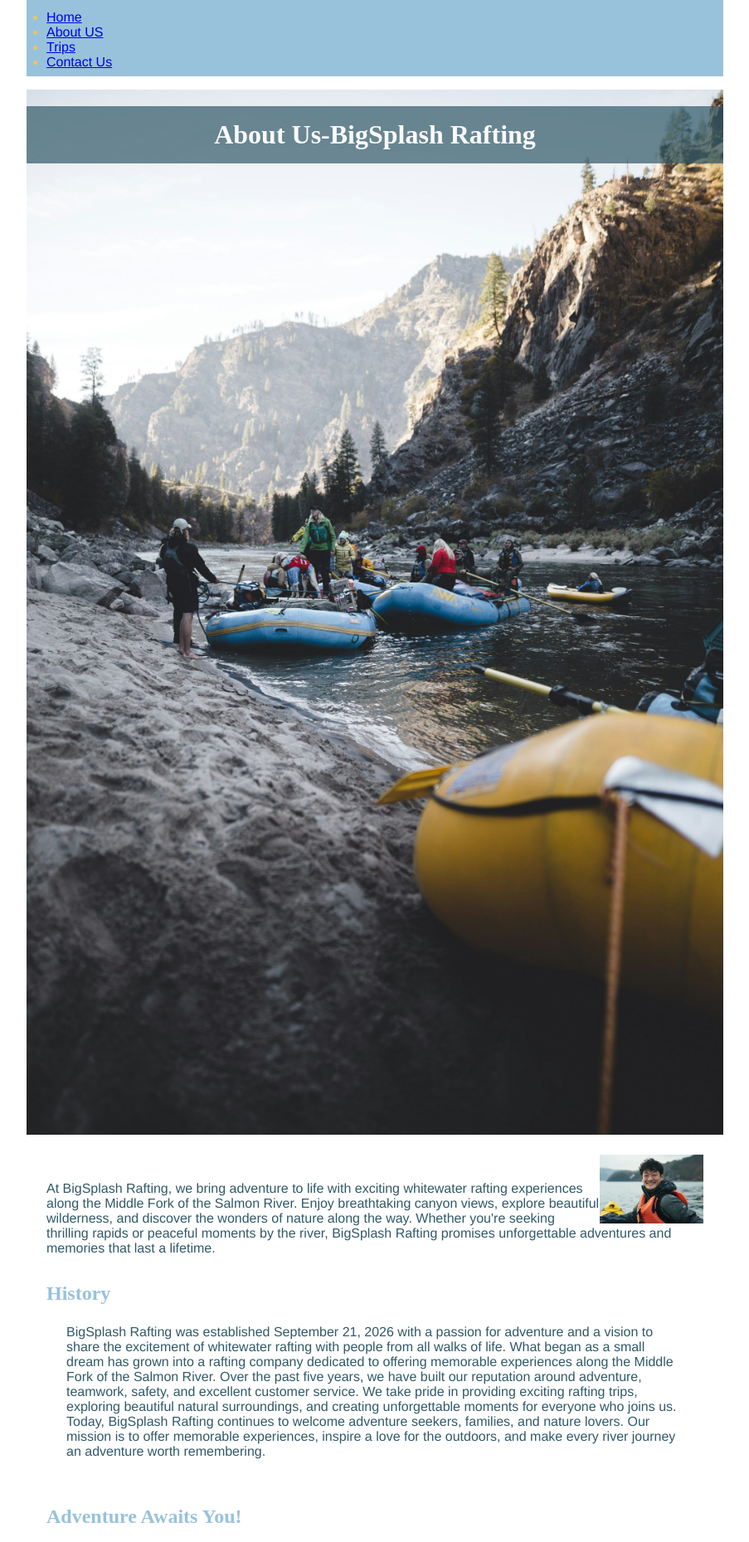
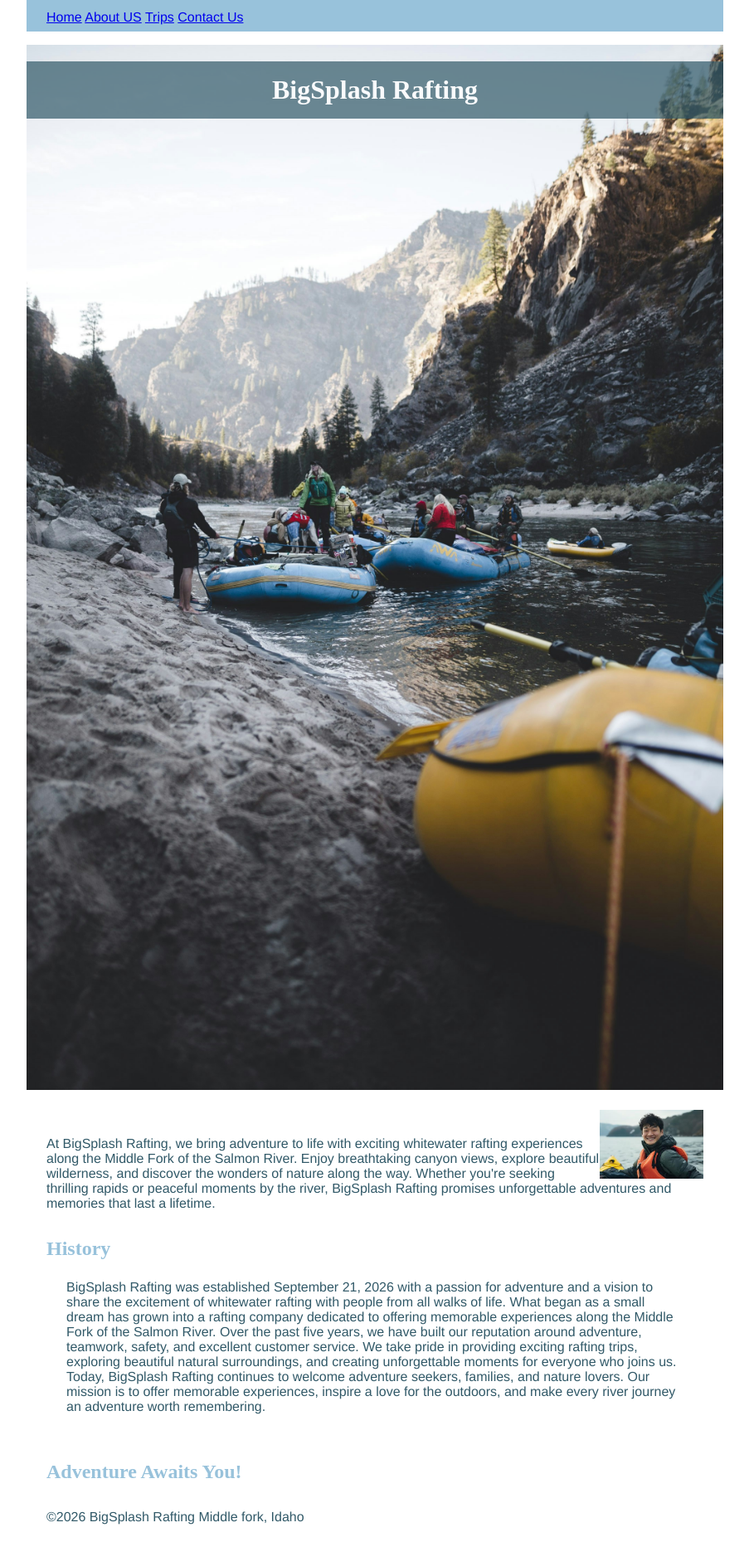
Before and after one commit to segbenudan/wdd130, a plain HTML site: page wwr/about.html in a window 1280 px wide. Shown: the part 140-1999 px from the top of the page at 83% size, without its empty margins (188-1091 px from the left). Drawn offline with Linux system fonts and the light colour scheme.

Commit message:
auditing

```diff
--- a/wwr/about.html
+++ b/wwr/about.html
@@ -4,7 +4,7 @@
 <head>
     <meta charset="UTF-8">
     <meta name="viewport" content="width=device-width", initial-scale="1.0">
-    <meta name="description" content="This Rafting Site website about is for a company that offers rafting adventures. I'm will build webpages that introduce the company, describe its services, and encourage visitors to book a rafting trip.">
+    <meta name="description" content="This Rafting Site is about a company that offers rafting adventures, describe its services, and encourage visitors to book a rafting trip.">
     <meta name="author"  content="Daniel Samegbe">
 
 <title>About Us-BigSplash Rafting |WDD 130</title>
@@ -16,10 +16,10 @@
         <img src="images/rafting-logo.png" alt="White Water Rafting" >
         <nav>
             <ul>
-                <li><a href="index.html">Home</a></li>
-                <li><a href="about.html">About US</a></li>
-                <li><a href="trip.html">Trips</a></li>
-                <li><a href="contacts.html">Contact Us</a></li>
+                <a href="index.html">Home</a>
+                <a href="about.html">About US</a>
+                <a href="trips.html">Trips</a>
+                <a href="contact.html">Contact Us</a>
             </ul>
             <link rel="stylesheet" href="styles/rafting.css">
         </nav>
@@ -28,7 +28,7 @@
     <main>
         <div class="hero">
             <img src="images/background.jpg"   alt="Rafting | Middlefork of the Salmon." width="500px">
-            <h1>About Us-BigSplash Rafting </h1>
+            <h1>BigSplash Rafting</h1>
             <article>
                 <img src="images/happy-smile.jpg" alt="Joy in Rafting", width="200px">
             </article>
@@ -48,18 +48,19 @@
         </section>
     </main>
 
-    <footer><p>&copy;2026 🚀 Samegbe Daniel 💫 Accra,Ghana</p></footer>
+    <footer><p>&copy;2026 BigSplash Rafting Middle fork, Idaho</p>
         <nav class="socialmedia">
             <a href="https://facebook.com">
-            <img src="images/facebook.png" alt="Facebook Icon" width="100px">
+                <img src="images/facebook.png" alt="Facebook" width="100px">
              </a>
              <a href="https://linkedin.com">
-            <img src="images/linkdin.png" alt="Linkedin Icon" width="100px">
+                <img src="images/linkdin.png" alt="Linkedin" width="100px">
             </a>
             <a href="https://instagram.com">
-            <img src="images/instagram.png" alt="Instagram Icon" width="100px">
+                <img src="images/instagram.png" alt="Instagram" width="100px">
             </a>
         </nav>
+    </footer>
 </body>
 
 
```
Lines whose indentation alone changed are shown as unchanged.
